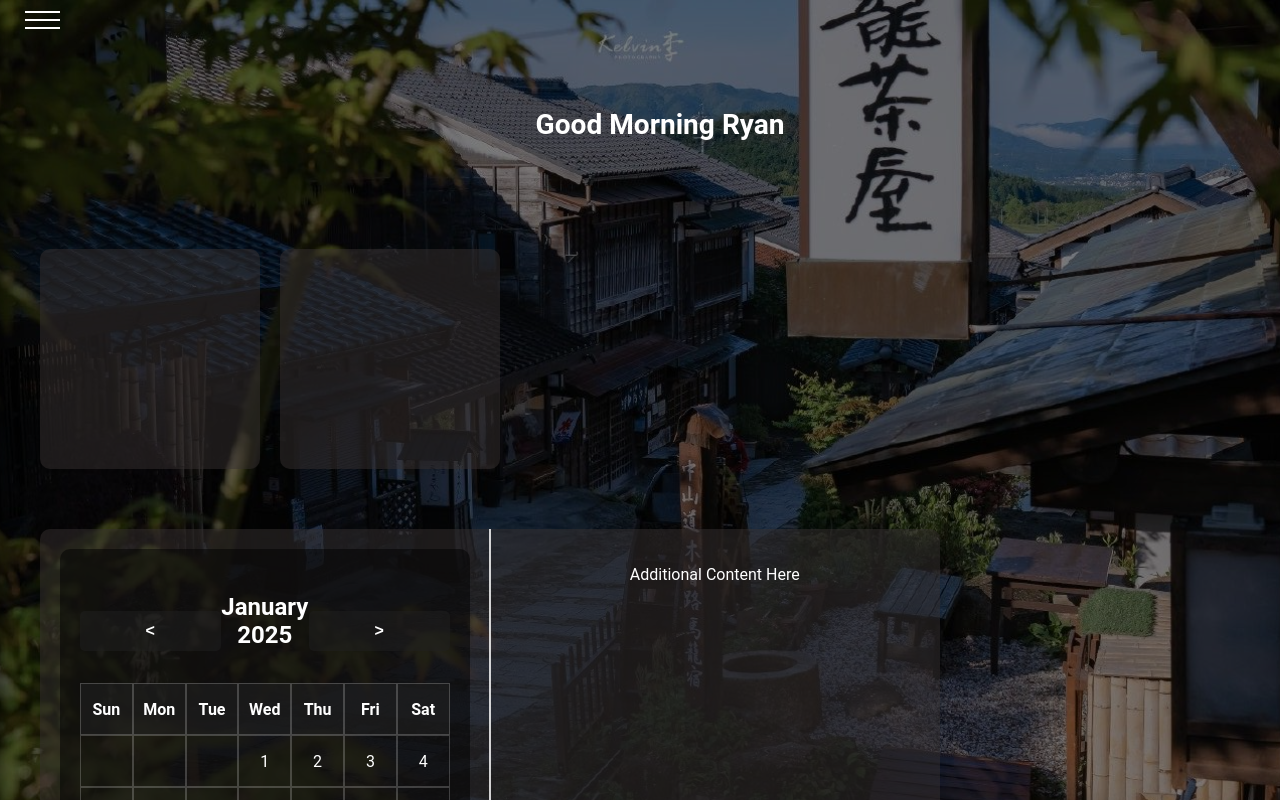
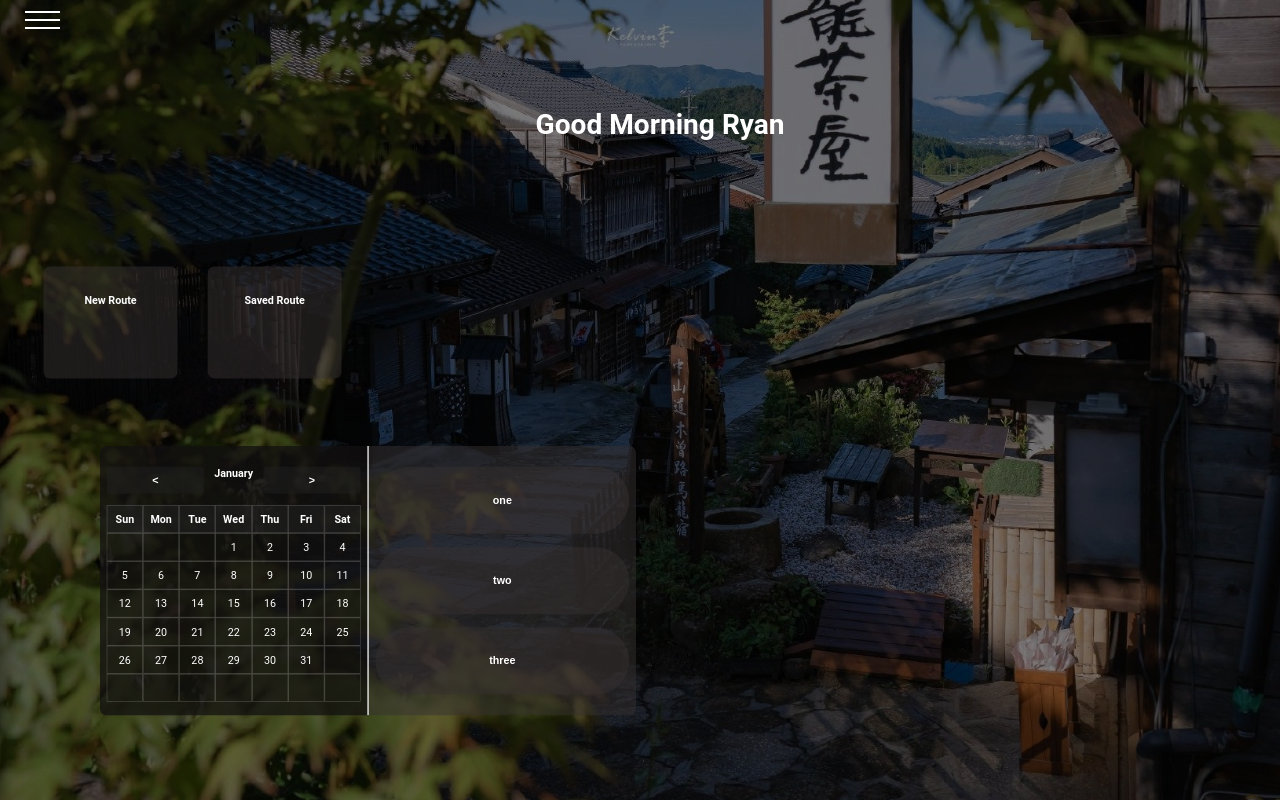
Before and after one commit to RouteWeaver2025/Project-RouteWeaver, a React (Vite) app in the folder RouteWeaver/: page / in a window 1280 px wide. Shown: the top 800 px of the page. Built offline with nearby package versions, Linux system fonts and the light colour scheme.

Commit message:
home update

```diff
--- a/RouteWeaver/package.json
+++ b/RouteWeaver/package.json
@@ -13,9 +13,11 @@
     "axios": "^1.7.9",
     "bcrypt": "^5.1.1",
     "bcryptjs": "^2.4.3",
+    "bootstrap": "^5.3.3",
     "express": "^4.21.2",
     "nodemon": "^3.1.9",
     "react": "^18.3.1",
+    "react-bootstrap": "^2.10.8",
     "react-dom": "^18.3.1",
     "react-router-dom": "^7.1.3",
     "validator": "^13.12.0"
--- a/RouteWeaver/src/components/home.jsx
+++ b/RouteWeaver/src/components/home.jsx
@@ -19,9 +19,9 @@ const HomePage = () => {
     setCurrentDate(newDate);
   };
 
-  // Function to get the month name
+  // Function to get the month name (excluding year)
   const getMonthName = (date) =>
-    date.toLocaleString("default", { month: "long", year: "numeric" });
+    date.toLocaleString("default", { month: "long" });
 
   // Function to generate the calendar
   const generateCalendar = () => {
@@ -37,7 +37,9 @@ const HomePage = () => {
       const week = [];
       for (let j = 0; j < 7; j++) {
         if ((i === 0 && j < firstDay) || day > daysInMonth) {
-          week.push(<div key={`${i}-${j}`} className="calendar-cell empty"></div>);
+          week.push(
+            <div key={`${i}-${j}`} className="calendar-cell empty"></div>
+          );
         } else {
           week.push(
             <div key={`${i}-${j}`} className="calendar-cell">
@@ -101,11 +103,11 @@ const HomePage = () => {
           <div className="bar2"></div>
           <div className="bar3"></div>
         </div>
-        <div className="menu-content">
-          {/* Add your menu items here */}
-        </div>
+        {/*<div className="menu-content">
+          { Add your menu items here }
+        </div>*/}
         <div className="menu-item logout" onClick={() => alert("Logged out")}>
-          Logout
+          <h3>Logout</h3>
         </div>
       </div>
 
@@ -114,37 +116,55 @@ const HomePage = () => {
         <h3>{greet} Ryan</h3>
       </div>
 
+      {/*buttons: new route, saved route,smartvacay*/}
       <div className="box">
-        <div role="button" className="NewR"></div>
-        <div role="button" className="SavedR"></div>
+        <div role="button" className="NewR">
+          <h4>New Route</h4>
+        </div>
+        <div role="button" className="SavedR">
+          <h4>Saved Route</h4>
+        </div>
       </div>
 
       <div className="SmartV">
-        <div className="left-section">
-          <div className="calendar">
+        <div className="left-section">{/*left section*/}
+          <div className="calendar">{/* Calendar component */}
             <div className="calendar-header">
-              <button className="calendar-button" onClick={() => handleMonthChange(-1)}>
+              <button
+                className="calendar-button"
+                onClick={() => handleMonthChange(-1)}
+              >
                 &lt;
               </button>
               <h3 className="calendar-month">{getMonthName(currentDate)}</h3>
-              <button className="calendar-button" onClick={() => handleMonthChange(1)}>
+              <button
+                className="calendar-button"
+                onClick={() => handleMonthChange(1)}
+              >
                 &gt;
               </button>
             </div>
             <div className="calendar-body">
               <div className="calendar-row">
-                {["Sun", "Mon", "Tue", "Wed", "Thu", "Fri", "Sat"].map((day) => (
-                  <div key={day} className="calendar-cell header">
-                    {day}
-                  </div>
-                ))}
+                {["Sun", "Mon", "Tue", "Wed", "Thu", "Fri", "Sat"].map(
+                  (day) => (
+                    <div key={day} className="calendar-cell header">
+                      {day}
+                    </div>
+                  )
+                )}
               </div>
               {generateCalendar()}
             </div>
           </div>
         </div>
         <div className="right-section">
-          <p>Additional Content Here</p>
+          {/*<div role="button" className="suggestedroute1"></div>
+          <div role="button" className="suggestedroute2"></div>
+          <div role="button" className="suggestedroute3"></div>*/}
+          <button className="suggestedroute1">one</button>{/*suggested routes from current location*/}
+          <button className="suggestedroute2">two</button>
+          <button className="suggestedroute3">three</button>
         </div>
       </div>
     </div>
--- a/RouteWeaver/src/design/homescreen.css
+++ b/RouteWeaver/src/design/homescreen.css
@@ -1,9 +1,9 @@
-/* Body Styles */
 body {
     margin: 0;
     padding: 0;
     display: flex;
     max-width: 100vw;
+    max-height: fit-content;
     justify-content: center;
     background-image: url('homeimg.jpg'); /* Path to your image */
     background-size: cover; /* Ensures the image covers the entire area */
@@ -15,7 +15,7 @@ body {
 /* Main Wrapper */
 .main1 {
     max-width: 100vw;
-    min-height: 100vh;
+    max-height: fit-content;
     background: rgba(0, 0, 0, 0.5); /* Light transparent overlay */
     overflow: hidden;
     display: flex;
@@ -74,8 +74,8 @@ body {
     color: white;
     display: flex;
     flex-direction: column;
-    justify-content: space-between; /* Push Logout to bottom */
-    padding-top: 20px;
+    justify-content: flex-start;
+    padding-top:0%;
 }
 
 .menu.open {
@@ -93,18 +93,25 @@ body {
     border-bottom: 1px solid rgba(255, 255, 255, 0.1);
     cursor: pointer;
     font-size: 0.9rem; /* Reduced font size */
+    transition: background 0.3s, color 0.3s;
 }
 
 .menu-item:hover {
     background: rgba(13, 64, 101, 0.6);
+    color: #ffffff;
 }
 
 .menu-item.logout {
-    margin-top: auto;
-    text-align: center;
+    margin-top: 0%;
+    text-align:center;
     padding: 15px;
     cursor: pointer;
     font-size: 0.9rem; /* Reduced font size for logout */
+    transition: background 0.3s, color 0.3s;
+}
+
+.menu-item.logout:hover {
+    background: rgba(255, 0, 0, 0.7); /* Red hover effect for logout */
 }
 
 /* Main Greeting */
@@ -122,86 +129,88 @@ body {
 /* Box for Buttons */
 .box {
     margin: 10px;
+    margin-bottom: 0%;
     width: 100vw;
     min-height: fit-content;
     overflow: hidden;
     border-radius: 10px;
     background: rgba(0, 0, 0, 0); /* Transparent */
-    padding: 30px;
+    padding: 20px; /* Reduced padding */
     display: flex;
     flex-direction: row;
     justify-content: left;
-    gap: 20px;
+    gap: 15px; /* Reduced gap */
     box-sizing: border-box;
+    transform: scale(0.67); /* Scale down to 67% */
+    transform-origin: left; /* Start scaling from the left side */
 }
 
 .NewR, .SavedR {
-    width: 220px;
-    height: 220px;
+    color: white;
+    margin-left: 30px;
+    padding-top: 20px;
+    text-align: center;
+    width: 200px; /* 67% of the original 220px */
+    height: 147px; /* 67% of the original 220px */
     overflow: hidden;
     border-radius: 10px;
     background: rgba(55, 49, 49, 0.5); /* Light transparent gray */
+    transition: transform 0.3s, background 0.3s;
 }
 
-.NewR:hover, .SavedR:hover , .SmartV:hover{
-    background: rgba(13, 64, 101, 0.6); /* Hover effect with transparency */
+.NewR:hover, .SavedR:hover {
+    background: rgba(33, 33, 33, 0.7); /* Darker hover background */
+    transform: scale(1.1); /* Slight zoom effect on hover */
+    cursor: pointer;
+}
+
+.SmartV:hover {
+    background: rgba(33, 33, 33, 0.7); /* Darker hover background */
+    transform: scale(0.7); /* Slight zoom effect on hover */
     cursor: pointer;
 }
 
 /* SmartV Section */
 .SmartV {
-    width: 900px; /* Reduced width */
-    height: fit-content;
-    margin-left: 40px;
+    width: 800px; /* Increased width for better visibility */
+
+    min-height: fit-content;
+    margin-left: 100px; /* Adjust margin */
     overflow: hidden;
     border-radius: 10px;
-    background: rgba(55, 49, 49, 0.5);
+    background: rgba(55, 49, 49, 0.5) ;
     display: flex;
-    flex-direction: row;
+    flex-direction: row; /* Ensures left and right sections are side-by-side */
     color: white;
     position: relative;
-}
-
-.SmartV .left-section, .SmartV .right-section {
-    height: 100%;
-    padding: 20px;
-    background: rgba(0, 0, 0, 0); /* Transparent background */
+    transform: scale(0.67); /* Scale down the entire component */
+    transform-origin: top left; /* Ensure scaling aligns to the top-left */
 }
 
 .SmartV .left-section {
-    width: calc(50% - 1px);
+    width: 50%; /* Take up half the width */
     display: flex;
     justify-content: center;
     align-items: center;
+    border-right: 2px solid white; /* Add border line between left and right sections */
 }
 
 .SmartV .right-section {
     width: 50%;
     display: flex;
-    justify-content: center;
-    align-items: center;
+    flex-direction: column;
+    justify-content:center;
+    align-items:start;
 }
 
-.SmartV::before {
-    content: '';
-    position: absolute;
-    top: 0;
-    bottom: 0;
-    left: 50%;
-    width: 2px;
-    background: rgba(255, 255, 255, 0.8); /* Semi-transparent white border */
-    transform: translateX(-50%);
-}
-
-/* Calendar Styles */
+/* Calendar Styles - Filling the Left Section */
 .calendar {
-    width: 100%;
-    height: 100%;
-    padding: 20px;
+    width: 100%; /* Fill the left section's width */
+    height: 100%; /* Fill the left section's height */
+    padding: 10px; /* Adjust padding for spacing */
     background: rgba(0, 0, 0, 0.5); /* Transparent black */
     color: white;
     border-radius: 10px;
-    text-align: center;
 }
 
 /* Calendar Header */
@@ -209,24 +218,27 @@ body {
     display: flex;
     justify-content: space-between;
     align-items: center;
-    margin-bottom: 10px;
+    margin-bottom: 7px; /* Reduced margin */
 }
 
 .calendar-month {
-    font-size: 1.5rem;
+    padding: 15px;
+    font-size: 1rem; /* Reduced font size */
 }
 
 .calendar-button {
     background: rgba(33, 33, 33, 0.5); /* Transparent background for button */
     color: white;
     border: none;
-    padding: 5px 10px;
+    padding: 3px 6px; /* Reduced padding */
     border-radius: 5px;
     cursor: pointer;
+    transition: background 0.3s, transform 0.3s;
 }
 
 .calendar-button:hover {
     background: rgba(13, 64, 101, 0.6);
+    transform: scale(1.1); /* Slight zoom effect */
 }
 
 /* Calendar Body and Cells */
@@ -242,13 +254,19 @@ body {
 }
 
 .calendar-cell {
-    width: 14.2%; /* Divides evenly into 7 days */
-    height: 50px;
+    width: 14%; /* Adjusted to fill row evenly */
+    height: 40px; /* Adjusted height */
     display: flex;
     align-items: center;
     justify-content: center;
     border: 1px solid rgba(255, 255, 255, 0.2);
     background: rgba(0, 0, 0, 0); /* Fully transparent */
+    transition: background 0.3s, transform 0.3s;
+}
+
+.calendar-cell:hover {
+    background: rgba(255, 255, 255, 0.2); /* Light hover background */
+    transform: scale(1.1); /* Slight zoom effect */
 }
 
 .calendar-cell.header {
@@ -259,3 +277,16 @@ body {
 .calendar-cell.empty {
     background: transparent;
 }
+
+.suggestedroute1, .suggestedroute2, .suggestedroute3{
+    background:  rgba(55, 49, 49, 0.5);
+    width:95%;
+    height:100px;
+    margin: 10px;
+    border-radius: 50px;
+}
+
+.suggestedroute1:hover, .suggestedroute2:hover, .suggestedroute3:hover{
+    background: rgba(33, 33, 33, 0.7); /* Darker hover background */
+    cursor: pointer;
+}
```
Also changed, not shown: 1 other file (tests, documents, lock files or other folders).
